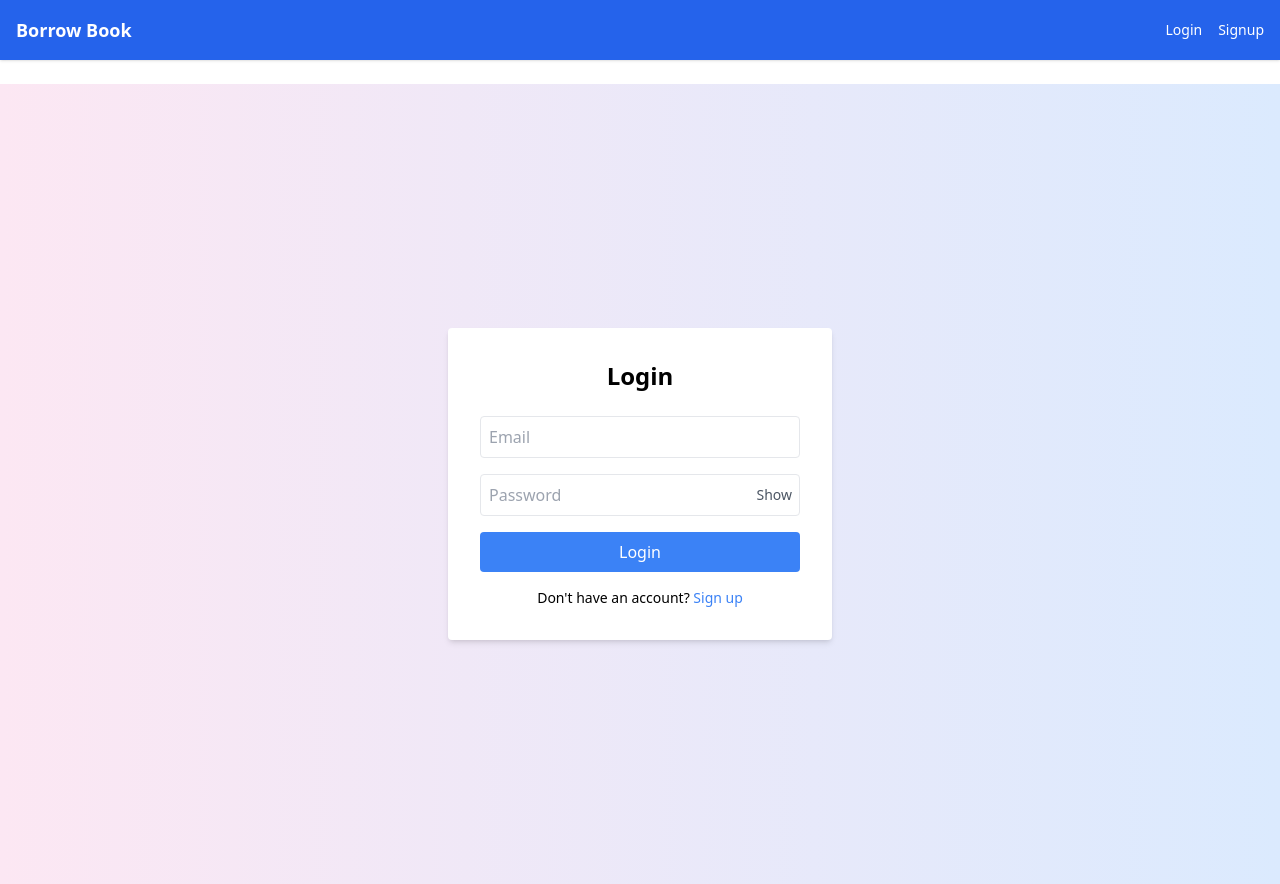
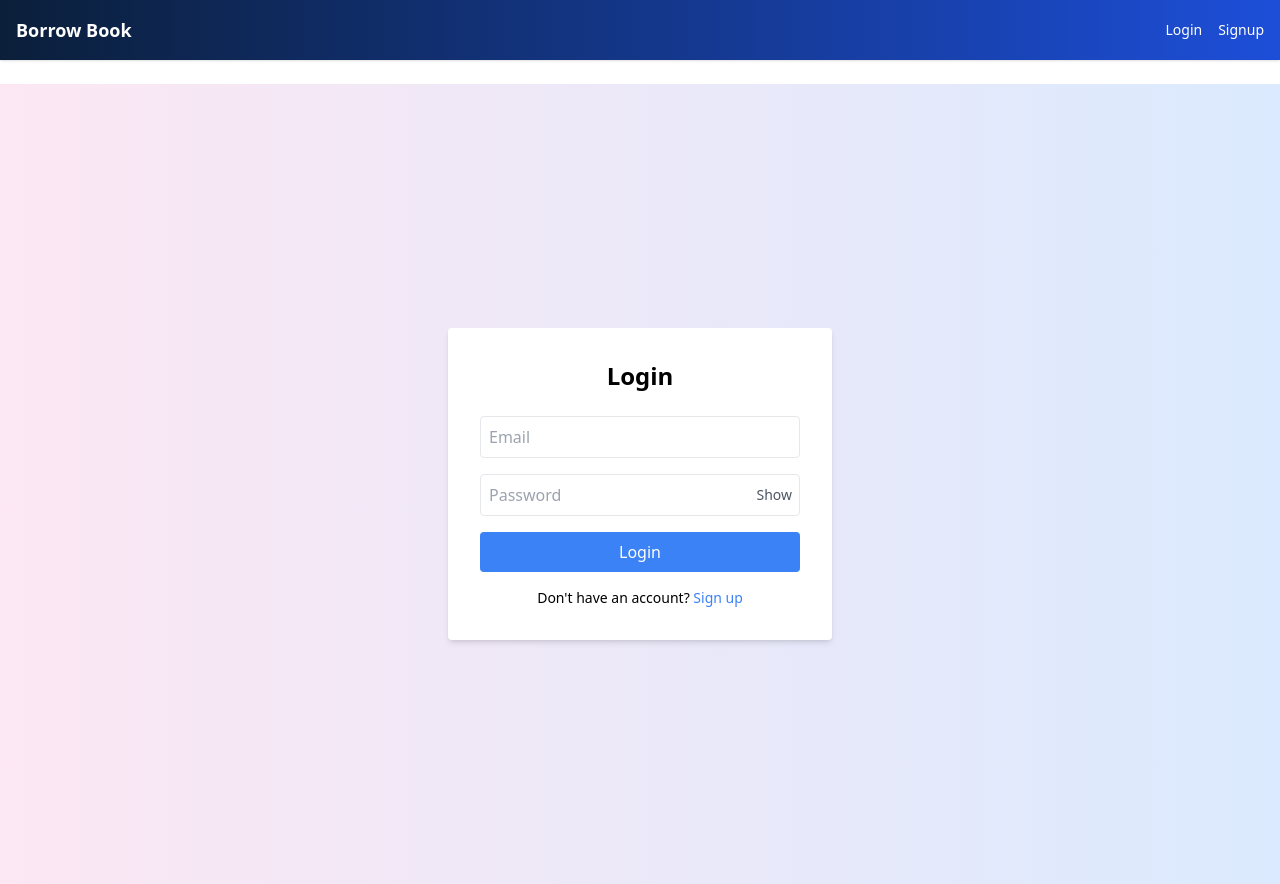
Before and after one commit to sahil-das/Loan-Manager-Frontend, a React (Vite) app: page /login in a window 1280 px wide. Built offline with nearby package versions, Linux system fonts and the light colour scheme.

Commit message:
Update Navbar.jsx

```diff
--- a/src/components/Navbar.jsx
+++ b/src/components/Navbar.jsx
@@ -69,7 +69,8 @@ export default function Navbar() {
   return (
     <>
       {/* Navbar */}
-      <nav className="bg-blue-600 text-white shadow mb-6">
+      <nav className="bg-gradient-to-r from-navy to-blue-700 text-white shadow mb-6">
+
         <div className="max-w-7xl mx-auto px-4 py-4 flex justify-between items-center">
           {/* Logo */}
           <Link to="/" className="font-bold text-lg hover:underline">
```
